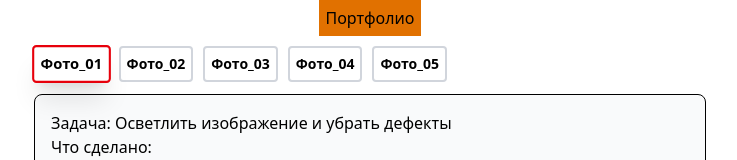
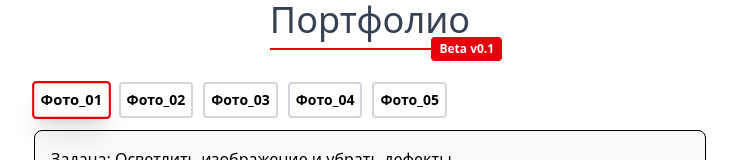
Before and after one commit to bbetwo/before-after-showcase, a React (Vite) app: page / in a window 1280 px wide. Shown: the top 160 px of the page, without its empty margins (270-1007 px from the left). Built offline with nearby package versions, Linux system fonts and the light colour scheme.

Commit message:
style: update header, add beta badge

```diff
--- a/src/App.tsx
+++ b/src/App.tsx
@@ -4,7 +4,12 @@ import { CompareImage } from "./components/CompareImage";
 function App() {
     return (
         <div className="flex flex-col justify-center items-center">
-            <div className="bg-amber-600 p-1.5 mb-2.5">Портфолио </div>
+            <div className="relative text-4xl font-light text-gray-700 mb-8 border-b-2 border-red-600 pb-2">
+                Портфолио
+                <span className="absolute -top-[-37px] -right-8 bg-red-600 text-white text-xs font-bold px-2 py-1 rounded-sm">
+                    Beta v0.1
+                </span>
+            </div>
             <CompareImage />
         </div>
     );
```
